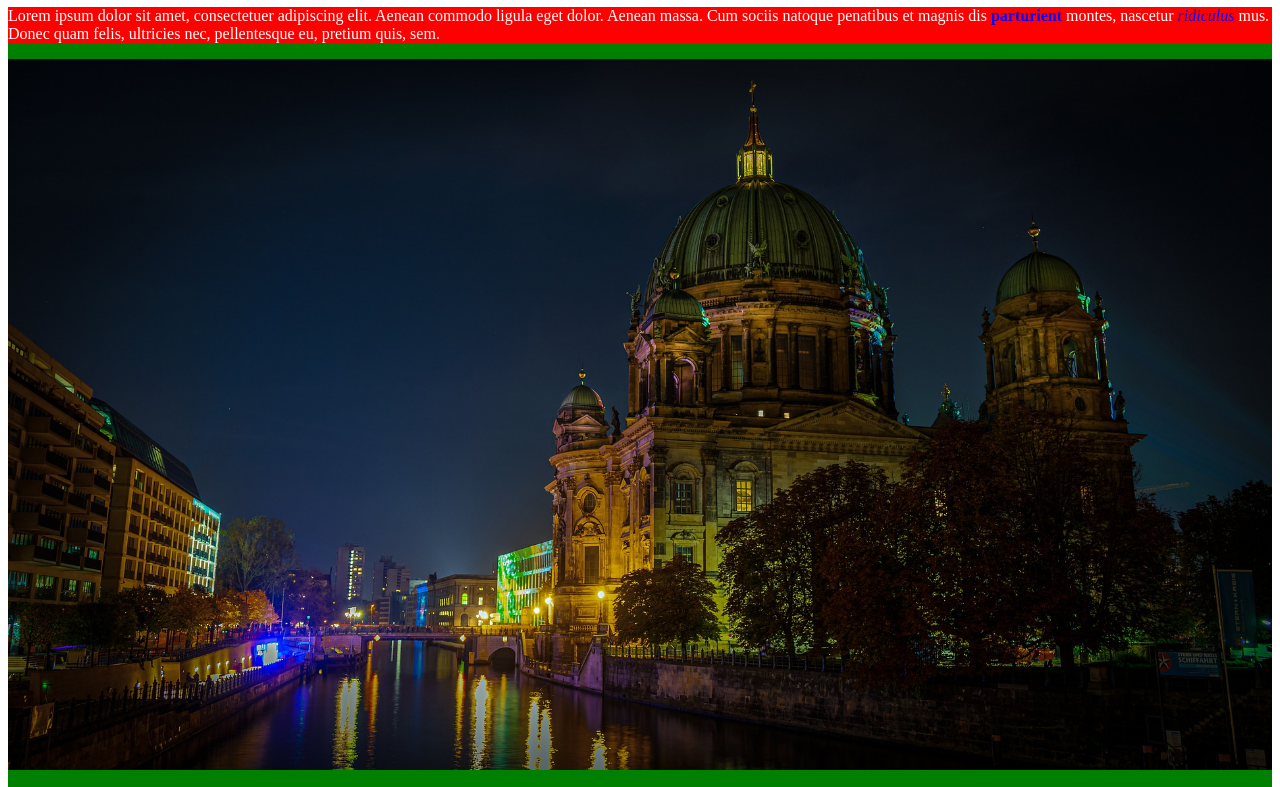
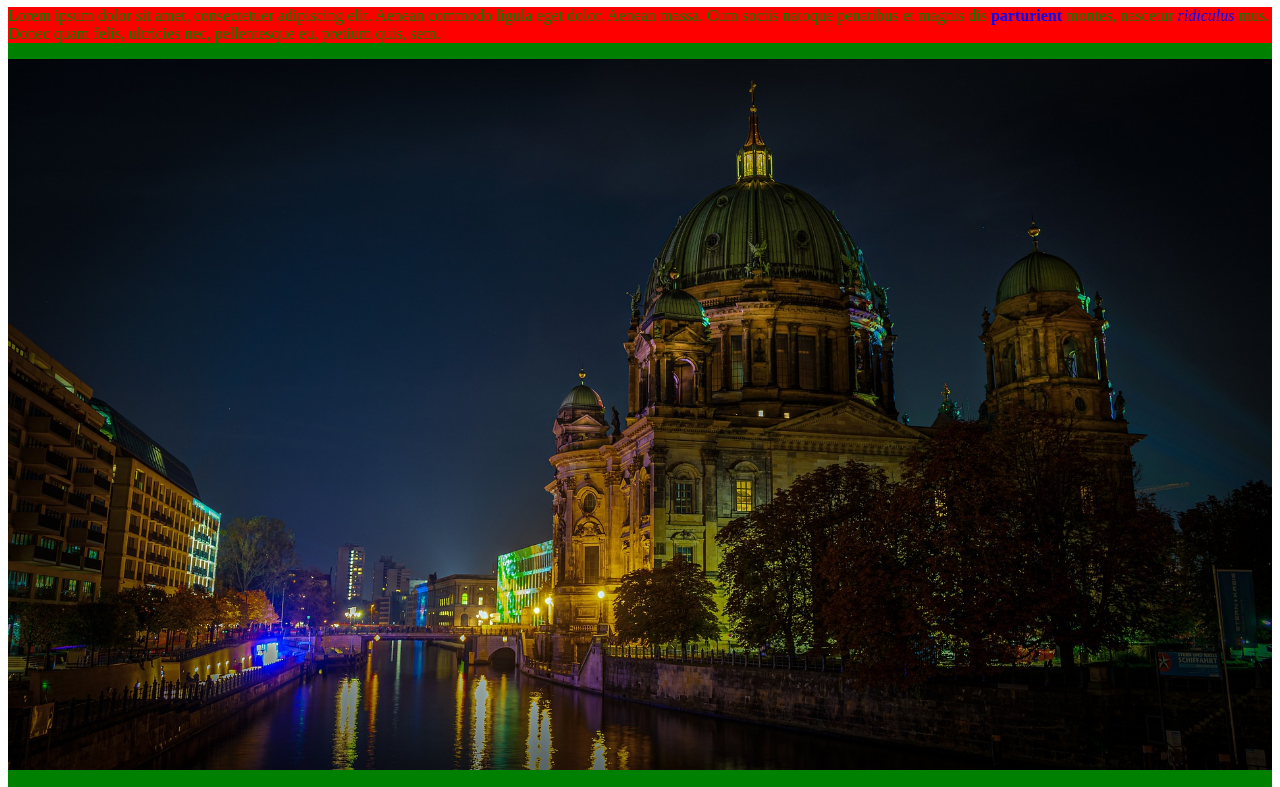
Before and after one commit to phoenixparc/phoenixparc.github.io, a plain HTML site: page exercise-01/index.html in a window 1280 px wide. Shown: the part 73-860 px from the top of the page. Drawn offline with Linux system fonts and the light colour scheme.

Commit message:
Update index.html

```diff
--- a/exercise-01/index.html
+++ b/exercise-01/index.html
@@ -9,20 +9,33 @@
             main {
                   background-color: green;
                  }
-           main p {
-                   background-color: red;
-                  }
+            /*element selector*/
+            .main-paragraphs {
+                        background-color: blue
+                         }
+            /*class selector*/
+            .main-paragraphs {
+                        background-color: red
+                         }
+            .first-paragraph {
+                                color: green
+                            }
+           /*id selector*/
+           /* #first-paragraph {
+                                color: green
+                            }  */
+        /*comments in CSS lower class definition overwrite upper definition */
         </style>
 
     </head>
-    <body>
+    <body class="home-page">
        <header>
            <h1>Hello Berlin by night!</h1> <!-- heading -->
        </header>
         <main style="color: white">
          <!-- <div>, <main>, <span> neutral block elements = rapor -->
             <!-- <h1>,<p> block elements -->
-            <p>
+            <p class="main-paragraphs first-paragraph">
              Lorem ipsum dolor sit amet, consectetuer adipiscing elit. Aenean commodo ligula eget dolor. Aenean massa.
              <!-- don´'t use <br> linebreak  -->
              <!-- <br>, <hr>, <img> <empty tag> -->
@@ -35,7 +48,7 @@
             <!-- <img src="with relative path">  img empty tag-->
             <!-- width="100%" means 100% of the parent element  -->
             <!-- alt="picture explaining" will be written if image link is broken alt -alternative text  -->
-            <p>
+            <p id="second-paragraph"class="main-paragraphs">
                 Hallo. Ich bin ein <span style="color:blue">kleiner Blindtext</span>. Und zwar schon so lange ich denken kann. Es war nicht leicht zu verstehen, was es bedeutet, ein blinder Text zu sein: Man ergibt keinen Sinn. Wirklich keinen Sinn.
                 Ich muß bei <a href="http://www.google.com" target="_blank">Google</a> nachschauen!
                 <!-- <a> anchor - inline elements - always with attribute-->
@@ -43,7 +56,7 @@
          </main>
          <footer>
              <hr>
-             <p>&copy; 2019 phoenixparc
+             <p class="footer-paragraph">&copy; 2019 phoenixparc
              </p>
          </footer>
     </body>
```
